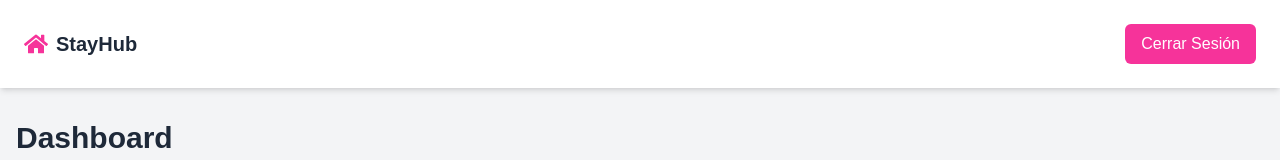
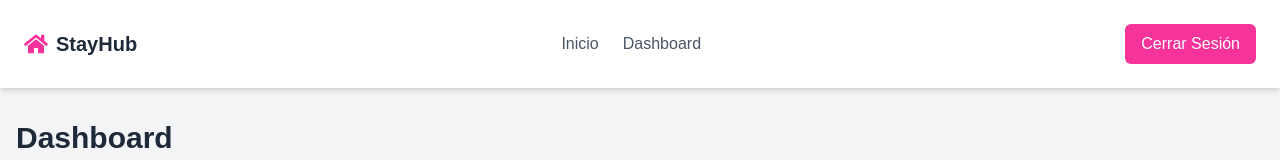
Before and after one commit to juancho391/stayhub, a Next.js app: page /dashboard in a window 1280 px wide. Shown: the top 160 px of the page. Built offline with nearby package versions, Linux system fonts and the light colour scheme.

Commit message:
mi segundo commit

```diff
--- a/app/components/DashboardNavbar.tsx
+++ b/app/components/DashboardNavbar.tsx
@@ -9,6 +9,18 @@ const DashboardNavbar = () => {
         <FaHome className="text-pink-500 text-2xl" />
         <span className="text-xl font-bold text-gray-800">StayHub</span>
       </div>
+      <div className="flex flex-grow justify-center space-x-6">
+        <Link href="/">
+          <p className="text-gray-600 hover:text-pink-500 cursor-pointer">
+            Inicio
+          </p>
+        </Link>
+        <Link href="/dashboard">
+          <p className="text-gray-600 hover:text-pink-500 cursor-pointer">
+            Dashboard
+          </p>
+        </Link>
+      </div>
       <div className="flex space-x-4">
         <button className="bg-pink-500 text-white px-4 py-2 rounded-md hover:bg-pink-600">
           Cerrar Sesión
```
